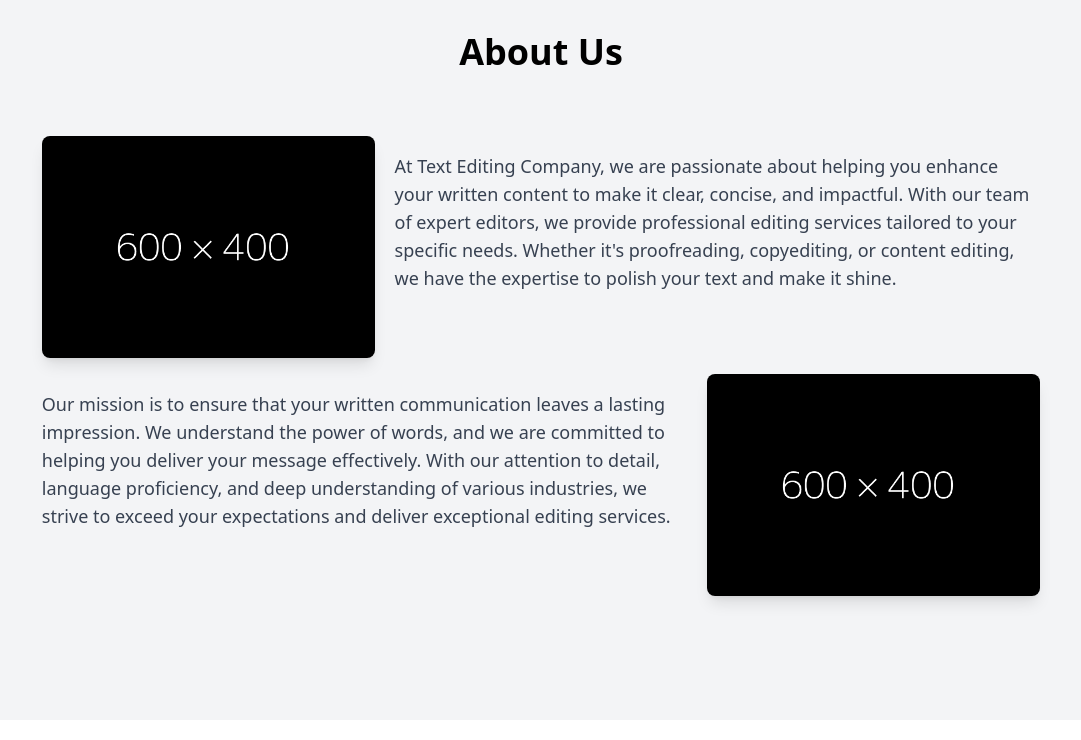
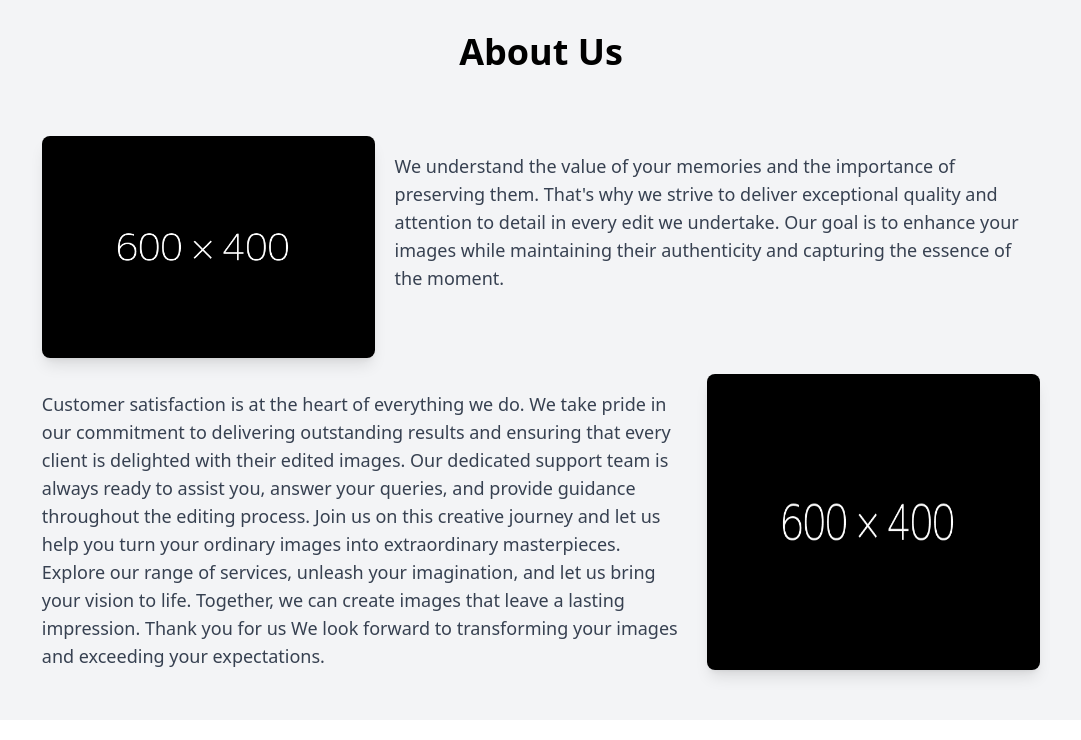
Before and after one commit to puneetmpatil/IP-Project, a Flask app: page /about in a window 1280 px wide. Shown: the part 60-800 px from the top of the page, without its empty margins (99-1180 px from the left). Run offline with Flask 3, Linux system fonts and the light colour scheme; style sheets or scripts are compiled from the project's sources.

Commit message:
Thanks Puneet

```diff
--- a/website/features.py
+++ b/website/features.py
@@ -1,6 +1,6 @@
 from werkzeug.utils import secure_filename
 import os
-from .utility import allowed_file, compress_image,enhance_image, remove_bg, imageToPDF, resizing,coloring,convertFormat
+from .utility import allowed_file,OCR_Function, compress_image,enhance_image, remove_bg, imageToPDF, resizing,coloring,convertFormat
 from flask import Blueprint, render_template, request, flash, redirect, url_for
 features = Blueprint("features", __name__)
 
@@ -25,6 +25,10 @@ def ocr():
             flash("File uploaded successfully", category="success")
 
             # Perform optical character recognition
+            filename=OCR_Function(filename)
+            #return redirect(url_for('features.ocr', filename=filename))
+
+            flash(f"Your text has been processed and is available at <a href='/static/{filename}' target='_blank' class='text-red-500 underline'>here</a>", category="success")
 
             return redirect(url_for('features.ocr', filename=filename))
         else:
--- /dev/null
+++ b/website/static/newfile.txt
@@ -0,0 +1 @@
+be happy'
--- a/website/templates/about.html
+++ b/website/templates/about.html
@@ -9,24 +9,16 @@
             <div class="flex flex-col md:flex-row justify-center gap-y-3 gap-x-5">
                 <img src="/static/assets/dummy.png" alt="Text Editing Company" class="rounded-lg shadow-lg w-full md:w-1/3"/>
                 <p class="text-gray-700 text-lg mt-4">
-                    At Text Editing Company, we are passionate about helping you enhance your written content to
-                    make it clear,
-                    concise, and impactful. With our team of expert editors, we provide professional editing
-                    services tailored to
-                    your specific needs. Whether it's proofreading, copyediting, or content editing, we have the
-                    expertise to
-                    polish your text and make it shine.
+                    We understand the value of your memories and the importance of preserving them. That's why we strive to deliver exceptional quality and attention to detail in every edit we undertake. Our goal is to enhance your images while maintaining their authenticity and capturing the essence of the moment.
                 </p>
             </div>
             <div class="flex flex-col-reverse md:flex-row justify-center gap-y-3 gap-x-5">
                 <p class="text-lg text-gray-700 mt-4">
-                    Our mission is to ensure that your written communication leaves a lasting impression. We
-                    understand the power
-                    of words, and we are committed to helping you deliver your message effectively. With our
-                    attention to detail,
-                    language proficiency, and deep understanding of various industries, we strive to exceed your
-                    expectations and
-                    deliver exceptional editing services.
+                    Customer satisfaction is at the heart of everything we do. We take pride in our commitment to delivering outstanding results and ensuring that every client is delighted with their edited images. Our dedicated support team is always ready to assist you, answer your queries, and provide guidance throughout the editing process.
+
+Join us on this creative journey and let us help you turn your ordinary images into extraordinary masterpieces. Explore our range of services, unleash your imagination, and let us bring your vision to life. Together, we can create images that leave a lasting impression.
+
+Thank you for us We look forward to transforming your images and exceeding your expectations.
                 </p>
                 <img src="/static/assets/dummy.png" alt="Text Editing Company" class="rounded-lg shadow-lg w-full md:w-1/3" />
             </div>
--- a/website/templates/imageToPDF.html
+++ b/website/templates/imageToPDF.html
@@ -4,8 +4,9 @@
 <section class="w-4/5 mx-auto mt-8">
     <h1 class="font-bold text-4xl tracking-wider text-center uppercase">Image to PDF</h1>
     <article class="mt-8 md:mt-16">
-        <h3 class="font-bold text-xl">?</h3>
-        <p class="text-sm"></p>
+        <h3 class="font-bold text-xl">Image to PDF</h3>
+        <p class="text-sm">
+            The "Image to PDF" service allows you to effortlessly convert your images into PDF format, providing a convenient way to organize, share, and archive multiple images as a single document. Simply upload your images, and our system will merge them into a PDF file, preserving the image quality and layout. Whether you need to create a portfolio, share multiple images in a professional manner, or simply store your photos efficiently, our Image to PDF conversion ensures a seamless and hassle-free experience.</p>
     </article>
     <form method="post" class="mt-8" enctype="multipart/form-data">
 
--- a/website/templates/ocr.html
+++ b/website/templates/ocr.html
@@ -2,6 +2,8 @@
 {% block title %} Optical Character Recognition{% endblock %}
 {% block content %}
 <section class="w-4/5 mx-auto mt-8">
+
+
     <h1 class="font-bold text-4xl tracking-wider text-center uppercase">Optical Character Recognition</h1>
     <!-- <article class="mt-8 md:mt-16">
         <h3 class="font-bold text-xl">Why is OCR important?</h3>
--- a/website/views.py
+++ b/website/views.py
@@ -9,20 +9,20 @@ def home():
     services = [
         {
             "title": "OCR",
-            "description": "Convert an image of text into machine-readable text format."
+            "description": "Transform image text into editable format with OCR."
         },
         {
-            "title": "Crop Images",
-            "description": "Crop and resize your images to the desired dimensions."
+            "title": "Image Coloring",
+            "description": "Add colors to black and white or grayscale images."
         },
         {
-            "title": "Apply Filters",
-            "description": "Convert an image of text into machine-readable text format"
+            "title": "Image Compression",
+            "description": "Reduce file size of images while maintaining quality."
         },
         {
-            "title": "Add Text",
-            "description": "Insert text and captions to personalize your images."
-        },
+            "title": "Remove Background",
+            "description": "Effortlessly remove backgrounds from images."
+        }
     ]
     # db.inventory.insert_one({"c":2})
     # a = db.inventory.find({})
@@ -47,42 +47,43 @@ def services():
     services = [
         {
             "title": "OCR",
-            "description": "Convert an image of text into machine-readable text format.",
+            "description": "Convert image text into machine-readable format.",
             "link": "/services/ocr"
         },
         {
             "title": "Image Resizing",
-            "description": "Crop and resize your images to the desired dimensions.",
-            "link": "services/image-resizing"
+            "description": "Crop and resize images to desired dimensions.",
+            "link": "/services/image-resizing"
         },
         {
             "title": "Image Conversion",
-            "description": "Convert an image of text into machine-readable text format",
-            "link": "services/conversion"
+            "description": "Reduce file size of images while maintaining quality.",
+            "link": "/services/conversion"
         },
         {
             "title": "Image Compression",
-            "description": "Insert text and captions to personalize your images.",
-            "link": "services/image-compression"
+            "description": "Reduce image file size without compromising quality.",
+            "link": "/services/image-compression"
         },
         {
             "title": "Image Coloring",
-            "description": "Convert an image of text into machine-readable text format",
-            "link": "services/image-coloring"
+            "description": "Enhance your images by adding vibrant colors and transforming",
+            "link": "/services/image-coloring"
         },
-        {"title": "Image to PDF",
-            "description": "Crop and resize your images to the desired dimensions.",
-            "link": "services/image-to-pdf"
-         },
+        {
+            "title": "Image to PDF",
+            "description": "Converts images to PDF format, allowing you to create PDF.",
+            "link": "/services/image-to-pdf"
+        },
         {
             "title": "Image Enhancement",
-            "description": "Insert text and captions to personalize your images.",
-            "link": "services/image-enhancement"
+            "description": "Enhance the quality and appearance of images.",
+            "link": "/services/image-enhancement"
         },
         {
             "title": "Remove Background",
-            "description": "Insert text and captions to personalize your images.",
-            "link": "services/remove-background"
+            "description": "Effortlessly remove image backgrounds.",
+            "link": "/services/remove-background"
         }
     ]
     return render_template("services.html", services=services)
```
Also changed, not shown: website/templates/contact.html (+12 -12 lines), website/templates/imageColoring.html (+6 -1 lines), website/utility.py (+17 -0 lines), website/static/GitHub__summary.bmp (added), website/static/GitHub__summary.gif (added), website/static/GitHub__summary.webp (added), website/static/GitHub__summary_resized.jpg (added), website/static/download_enhanced.jpeg (added), website/static/pexels-abigail-olarte-6011998_colored.jpg (added), website/static/pexels-tansu-topuzoglu-16721382_compressed.jpg (added), 2 other files.
